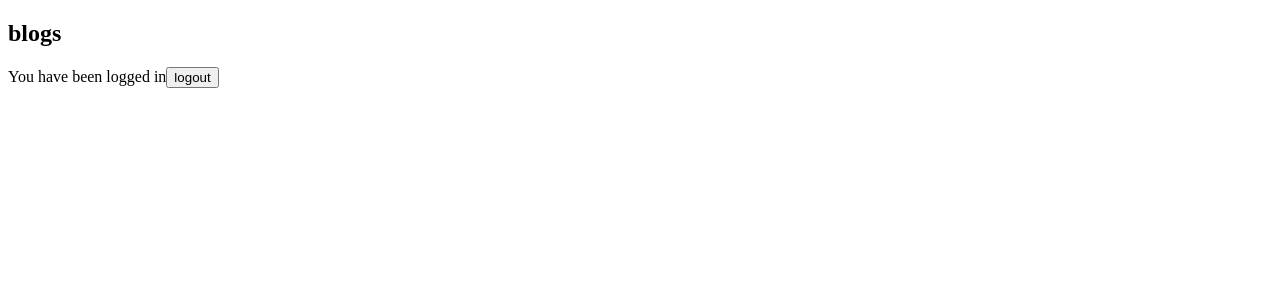
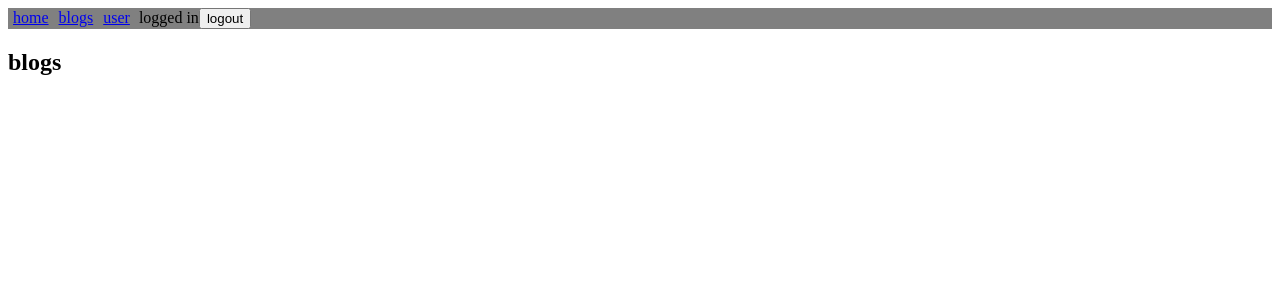
Before and after one commit to zoeszhen/full-stack-router, a React (Create React App) app in the folder bloglist-frontend/: page /user/1 in a window 1280 px wide. Shown: the top 300 px of the page. Built offline with nearby package versions, Linux system fonts and the light colour scheme.

Commit message:
feat(7.16): Navigation

```diff
--- a/bloglist-frontend/src/App.js
+++ b/bloglist-frontend/src/App.js
@@ -9,6 +9,7 @@ import { setUser } from "./reducers/userReducer"
 import Blog from './components/Blog'
 import Creator from './components/Creator'
 import UserList from './components/UserList'
+import Navigation from './components/Navigation'
 import User from './components/User'
 import Notification from './components/Notification'
 import blogService from './services/blogs'
@@ -30,12 +31,6 @@ const App = () => {
     }
   }, [])
 
-  const logout = () => {
-    window.localStorage.removeItem('loggedBlogappUser')
-    dispatch(setUser(null))
-    window.location.reload();
-  }
-
   if (user === null) {
     return <LoginForm />
   }
@@ -43,13 +38,9 @@ const App = () => {
   return (
     <div>
       <Notification data-cy="message"></Notification>
-      <h2>blogs</h2>
-      <div>You have been logged in
-        <button onClick={() => { logout() }}>
-          logout
-        </button>
-      </div>
       <Router>
+        <Navigation></Navigation>
+        <h2>blogs</h2>
         {/* <Menu /> */}
         <Switch>
           <Route path="/user/:id">
--- /dev/null
+++ b/bloglist-frontend/src/components/Navigation.js
@@ -0,0 +1,33 @@
+import React from 'react'
+import { useSelector, useDispatch } from 'react-redux'
+import { setUser } from '../reducers/userReducer'
+import { Link } from "react-router-dom"
+import user from '../services/user'
+
+const Navigation = () => {
+    const user = useSelector(state => state.user.user)
+    const dispatch = useDispatch()
+    const logout = () => {
+        window.localStorage.removeItem('loggedBlogappUser')
+        dispatch(setUser(null))
+        window.location.reload();
+    }
+    const padding = {
+        padding: "5px"
+    }
+    const navStyle = {
+        background: "grey"
+    }
+    return (
+        <div style={navStyle}>
+            <Link style={padding} to="/">home</Link>
+            <Link style={padding} to="/blogs">blogs</Link>
+            <Link style={padding} to="/user">user</Link>
+            {user && user.username} logged in
+            <button onClick={() => logout()}>logout</button>
+        </div>
+
+    )
+}
+
+export default Navigation
--- a/bloglist-frontend/src/components/User.js
+++ b/bloglist-frontend/src/components/User.js
@@ -5,8 +5,8 @@ import {
 } from "react-router-dom"
 
 const User = () => {
-    const id = useParams().id
-    const user = useSelector(state => state.user.userList).find(({ id }) => id === id)
+    const userId = useParams().id
+    const user = useSelector(state => state.user.userList).find(({ id }) => id === userId)
     console.log("user", user)
     return (
         <>
```
